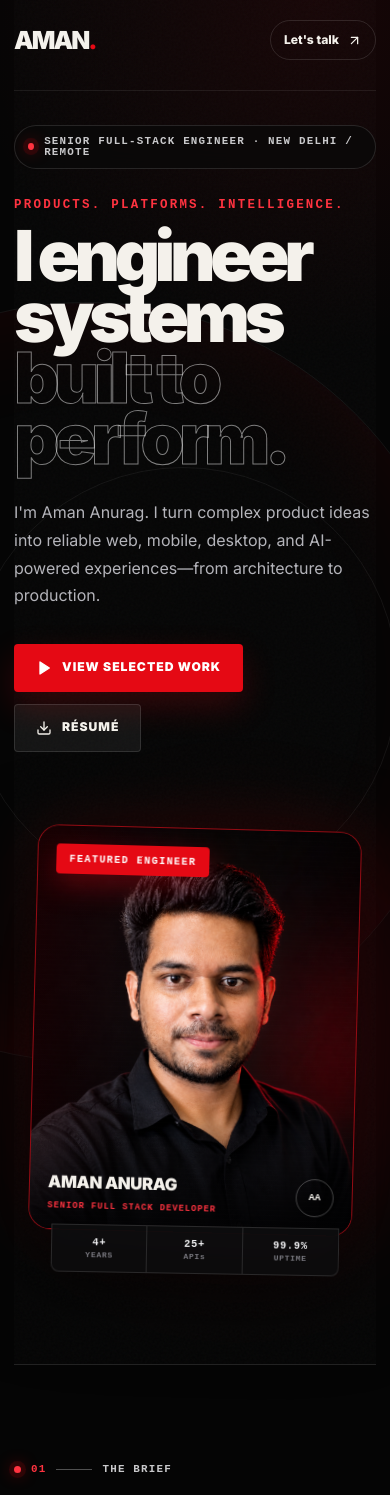
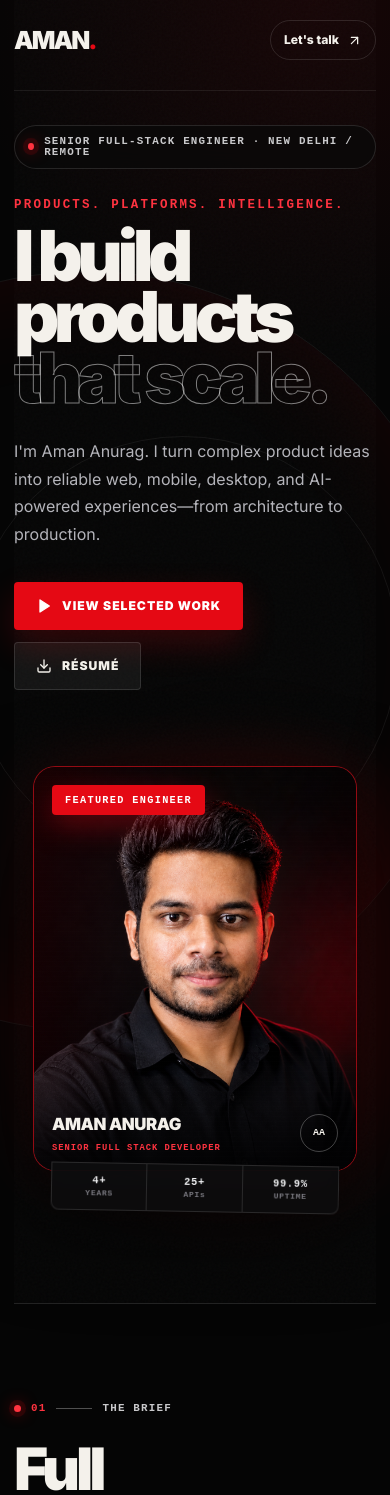
Before and after one commit to amananurag20/aman-portfolio, a Next.js app: page / in a window 390 px wide. Shown: the top 1495 px of the page. Built offline with nearby package versions, Linux system fonts and the light colour scheme.

Commit message:
changes added

```diff
--- a/src/app/globals.css
+++ b/src/app/globals.css
@@ -185,12 +185,12 @@ a { color: inherit; text-decoration: none; }
     0 45px 100px rgba(0, 0, 0, 0.72),
     0 0 0 1px rgba(255, 255, 255, 0.04) inset,
     0 0 70px rgba(229, 9, 20, 0.12);
-  transform: rotate(2.5deg);
+  transform: none;
   transition: transform 450ms cubic-bezier(.2,.75,.2,1), box-shadow 450ms ease;
 }
 
 .hero-portrait-stage:hover .hero-portrait-card {
-  transform: rotate(0deg) translateY(-7px);
+  transform: translateY(-7px);
   box-shadow:
     0 55px 110px rgba(0, 0, 0, 0.78),
     0 0 0 1px rgba(255, 255, 255, 0.06) inset,
@@ -616,7 +616,7 @@ a { color: inherit; text-decoration: none; }
   .hero-section { min-height: auto; padding: 125px 0 90px; }
   .hero-title { font-size: clamp(3.55rem, 18vw, 5.25rem); }
   .hero-portrait-stage { width: min(100%, 340px); justify-self: center; padding-inline: 8px; }
-  .hero-portrait-card { transform: rotate(1.5deg); }
+  .hero-portrait-card { transform: none; }
   .featured-badge { top: 18px; left: 18px; }
   .portrait-credit { right: 18px; bottom: 18px; left: 18px; }
   .hero-console { padding: 14px; }
--- a/src/app/page.tsx
+++ b/src/app/page.tsx
@@ -181,8 +181,8 @@ export default function Home() {
           </div>
           <p className="hero-kicker reveal-up delay-one">PRODUCTS. PLATFORMS. INTELLIGENCE.</p>
           <h1 className="hero-title reveal-up delay-two">
-            I engineer systems
-            <span>built to perform.</span>
+            I build products
+            <span>that scale.</span>
           </h1>
           <p className="hero-summary reveal-up delay-three">
             I&apos;m Aman Anurag. I turn complex product ideas into reliable web, mobile, desktop,
```
